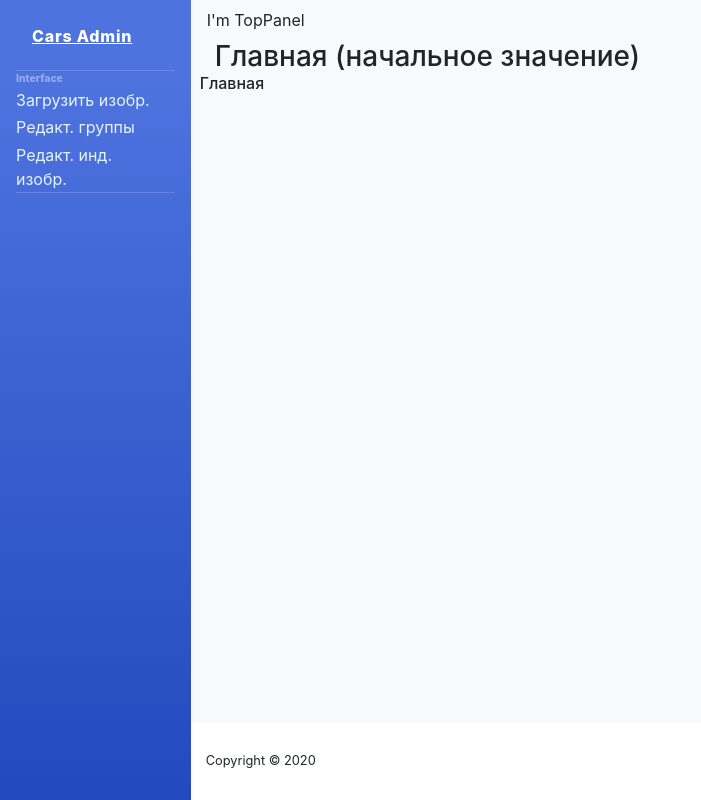
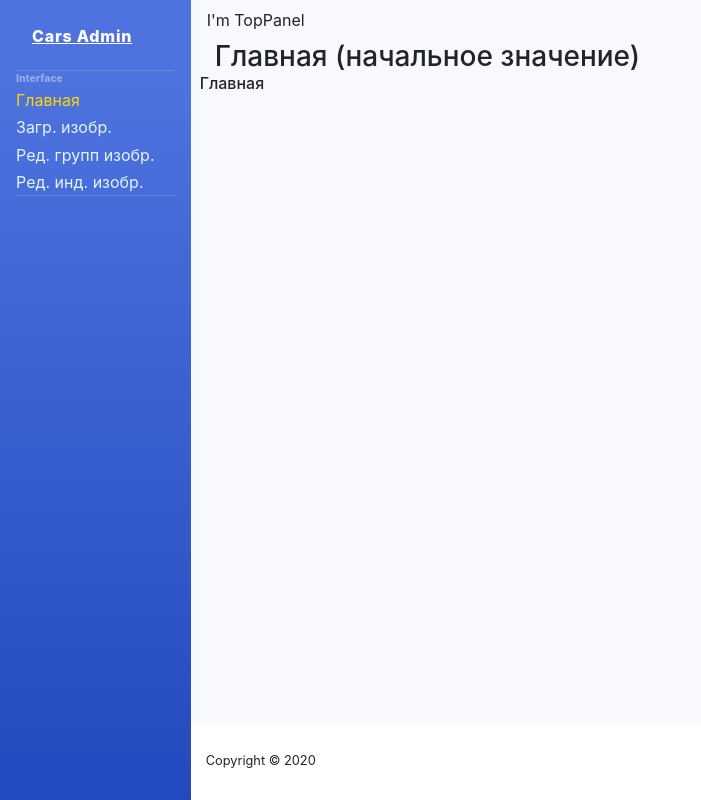
Before and after one commit to onalex911/cars.admin, a React (Create React App) app: page / in a window 1280 px wide. Shown: the whole page, without its empty margins (0-701 px from the left). Built offline with nearby package versions, Linux system fonts and the light colour scheme; the HTML template or start-up script is replaced by a standard one.

Commit message:
Sidebar: перестроен процесс формирования бокового меню - через вынесение отрисовки каждого пункта в отдельный компонент. Добавлен контейнерный компонент SidebarContainer

```diff
--- a/package.json
+++ b/package.json
@@ -3,9 +3,6 @@
   "version": "0.1.0",
   "private": true,
   "dependencies": {
-    "@fortawesome/fontawesome-svg-core": "^1.2.32",
-    "@fortawesome/free-solid-svg-icons": "^5.15.1",
-    "@fortawesome/react-fontawesome": "^0.1.12",
     "@testing-library/jest-dom": "^5.11.6",
     "@testing-library/react": "^11.2.1",
     "@testing-library/user-event": "^12.2.2",
--- a/src/components/Wrapper/Sidebar/Sidebar.jsx
+++ b/src/components/Wrapper/Sidebar/Sidebar.jsx
@@ -1,13 +1,14 @@
 import React from 'react'
 import '../../../css/sb-admin-2.css'
-import s from './Sidebar.module.css'
 import {NavLink, Link} from "react-router-dom";
+import SidebarMenu from "./SidebarMenu";
 //import FontAwesome from 'react-fontawesome'
 //import faStyles from 'font-awesome/css/font-awesome.css'
 //import 'font-awesome/css/font-awesome.min.css';
 
 const Sidebar = (props) => {
     //debugger
+
     return (
         <ul className={`navbar_nav bg_gradient_primary sidebar sidebar_dark`}>
             <Link className={`sidebar_brand d_flex align_items_center justify_content_center`} to="/">
@@ -19,33 +20,7 @@ const Sidebar = (props) => {
             <div className="sidebar_heading">
                 Interface
             </div>
-            <li className={`${s.nav_item}`}>
-                <NavLink
-                    to={props.state.pagesInfo.pages[1].pagePath}
-                    activeClassName={s.active}
-                    isActive={props.state.setActive}
-                >
-                        Загрузить изобр.
-                </NavLink>
-            </li>
-            <li className={`${s.nav_item}`}>
-                <NavLink
-                    to={props.state.pagesInfo.pages[2].pagePath}
-                    activeClassName={s.active}
-                    isActive={props.state.setActive}
-                >
-                        Редакт. группы
-                </NavLink>
-            </li>
-            <li className={`${s.nav_item}`}>
-                <NavLink
-                    to={props.state.pagesInfo.pages[3].pagePath}
-                    activeClassName={s.active}
-                    isActive={props.state.setActive}
-                >
-                        Редакт. инд. изобр.
-                </NavLink>
-            </li>
+            {props.menuElements}
             <hr className={`sidebar_divider my_0`}/>
         </ul>
     )
--- /dev/null
+++ b/src/components/Wrapper/Sidebar/SidebarContainer.jsx
@@ -0,0 +1,16 @@
+import React from 'react'
+import Sidebar from "./Sidebar";
+import SidebarMenu from "./SidebarMenu";
+
+
+const SidebarContainer = (props) => {
+    //debugger
+    let pages = props.state.adminPages.pagesInfo.pages
+    let menuElements = pages.map(m => <SidebarMenu path={m.pagePath} menuTitle={m.pageMenuTitle}/>)
+
+    return (
+        <Sidebar menuElements={menuElements}/>
+    )
+}
+
+export default SidebarContainer
--- /dev/null
+++ b/src/components/Wrapper/Sidebar/SidebarMenu.jsx
@@ -0,0 +1,21 @@
+import React from 'react'
+import '../../../css/sb-admin-2.css'
+import s from './Sidebar.module.css'
+import {NavLink, Link} from "react-router-dom";
+
+const Sidebar = (props) => {
+    //debugger
+    return (
+
+            <li className={`${s.nav_item}`}>
+                <NavLink
+                    to={props.path}
+                    activeClassName={s.active}>
+                    {props.menuTitle}
+                </NavLink>
+            </li>
+
+    )
+}
+
+export default Sidebar
--- a/src/components/Wrapper/Wrapper.jsx
+++ b/src/components/Wrapper/Wrapper.jsx
@@ -3,12 +3,14 @@ import '../../css/sb-admin-2.css'
 import Sidebar from "./Sidebar/Sidebar";
 import ContentWrapper from "./ContentWrapper/ContentWrapper";
 import {BrowserRouter as Router} from "react-router-dom";
+import SidebarContainer from "./Sidebar/SidebarContainer";
 
 const Wrapper = (props) => {
+
     return (
         <div id='wrapper'>
             <Router>
-                <Sidebar state={props.state.adminPages}/>
+                <SidebarContainer state={props.state}/>
                 <ContentWrapper
                     state={props.state}
                     dispatch={props.dispatch}
--- a/src/redux/state.js
+++ b/src/redux/state.js
@@ -13,6 +13,8 @@ let store = {
                             id: 'main',
                             pagePath: '/',
                             pageHead: 'Главная страница',
+                            pageMenuTitle: 'Главная',
+                            setExact: true,
                             externalAction: ''
 
                         },
@@ -21,6 +23,8 @@ let store = {
                             id: 'uploading',
                             pagePath: '/uplоading',
                             pageHead: 'Загрузка изображений',
+                            pageMenuTitle: 'Загр. изобр.',
+                            setExact: false,
                             externalAction: 'https://cars.arkont-portal.ru/legacy/upload_image.html'
 
                         },
@@ -29,6 +33,8 @@ let store = {
                             id: 'editGroups',
                             pagePath: '/editgroups',
                             pageHead: 'Редактирование групп изображений',
+                            pageMenuTitle: 'Ред. групп изобр.',
+                            setExact: false,
                             externalAction: 'https://cars.arkont-portal.ru/legacy/show_photos.html'
 
                         },
@@ -37,6 +43,8 @@ let store = {
                             id: 'editIndividual',
                             pagePath: '/edit_ind',
                             pageHead: 'Редактирование индивидуальных изображений',
+                            pageMenuTitle: 'Ред. инд. изобр.',
+                            setExact: false,
                             externalAction: 'https://cars.arkont-portal.ru/legacy/show_photos.html'
 
                         }
```
Also changed, not shown: 1 other file (tests, documents, lock files or other folders).
